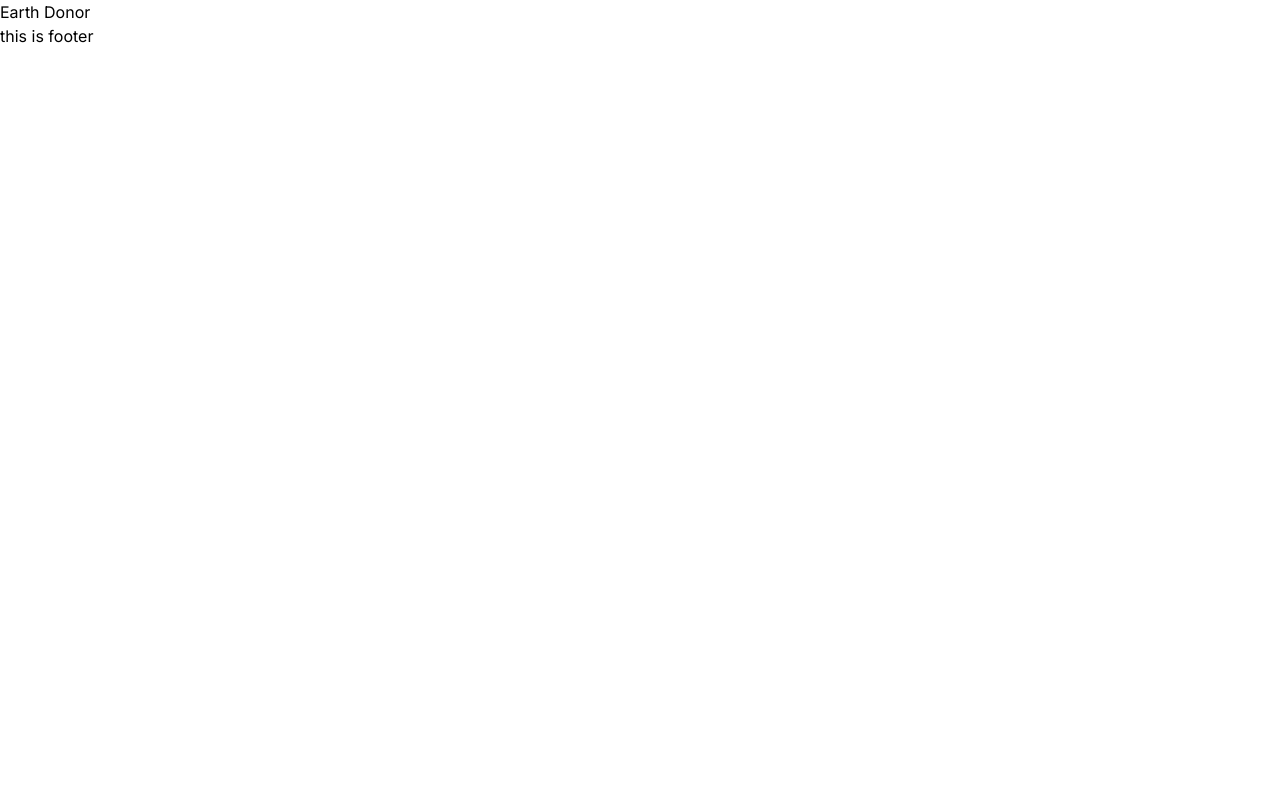
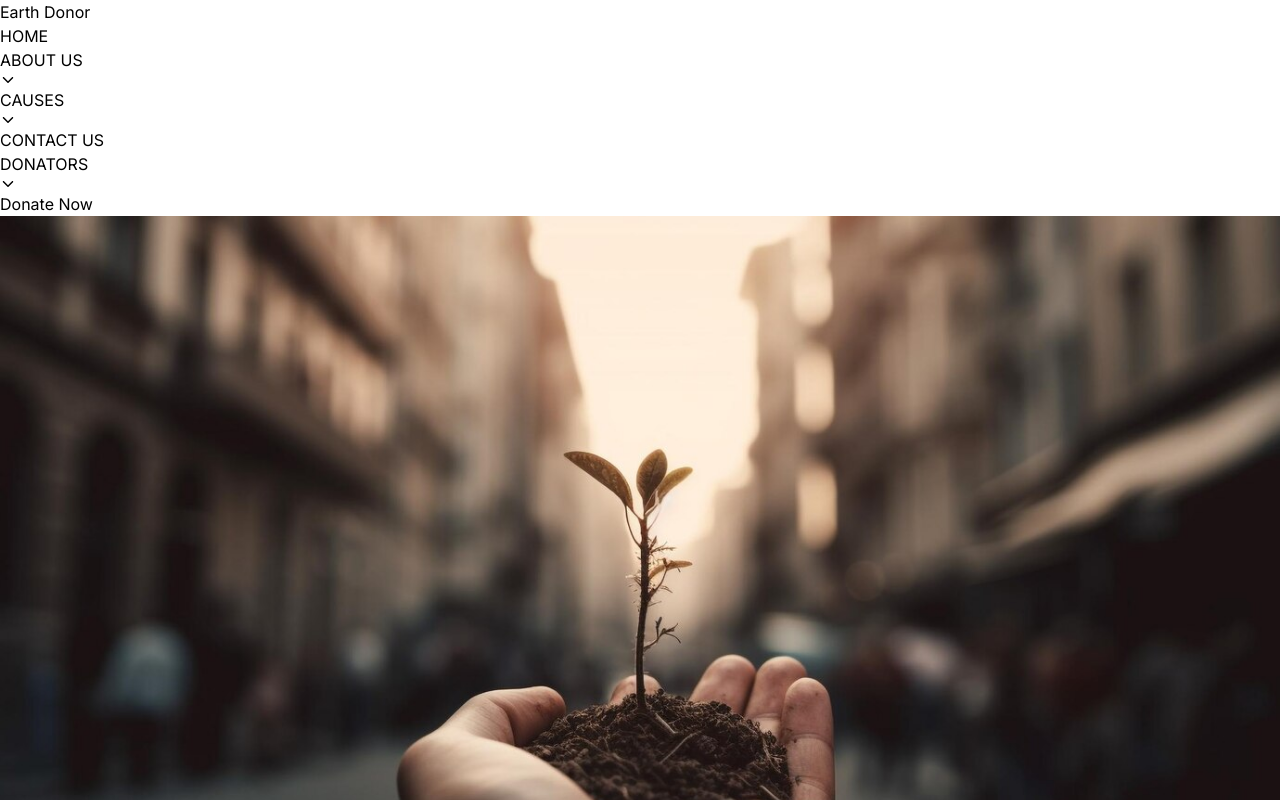
Before and after one commit to shakilahmedshuvo/earth-donor, a Next.js app: page / in a window 1280 px wide. Shown: the top 800 px of the page. Built offline with nearby package versions, Linux system fonts and the light colour scheme.

Commit message:
add banner section

```diff
--- a/next.config.mjs
+++ b/next.config.mjs
@@ -1,4 +1,8 @@
 /** @type {import('next').NextConfig} */
-const nextConfig = {};
+const nextConfig = {
+    images: {
+        domains: ["i.ibb.co", "ibb.co", "img.freepik.com", "lh3.googleusercontent.com"],
+    },
+};
 
 export default nextConfig;
--- /dev/null
+++ b/src/Components/Banner/Banner.jsx
@@ -0,0 +1,23 @@
+import Image from "next/image";
+import banner from "@/assets/banner.jpg"
+
+const Banner = () => {
+    return (
+        <div className="relative">
+            <div className="">
+                <Image
+                    className="w-full"
+                    height={1200}
+                    width={1800}
+                    src={banner}
+                    alt="" />
+            </div>
+
+            <div className="absolute top-0 text-white">
+
+            </div>
+        </div>
+    );
+};
+
+export default Banner;
--- a/src/Components/Navbar/Navbar.jsx
+++ b/src/Components/Navbar/Navbar.jsx
@@ -1,12 +1,38 @@
+import { IoIosArrowDown } from "react-icons/io";
+
 const Navbar = () => {
     return (
-        <div className="max-w-7xl mx-auto">
-            <div className="grid grid-cols-10">
+        <div className="bg-black bg-opacity-30 text-white fixed z-30 top-0 w-full">
+            <div className="max-w-7xl mx-auto grid grid-cols-12 pt-6 pb-1">
 
-                <div>
-                    <h2>
+                <div className="col-span-2 flex items-center">
+                    <h2 className="text-2xl font-semibold ">
                         Earth Donor
                     </h2>
+                </div>
+
+                <div className="flex items-center justify-center col-span-8 text-sm font-medium">
+                    <h2 className="mx-5 py-3 border-b-4 border-green-600 h-12">
+                        HOME
+                    </h2>
+                    <h2 className="flex items-center mx-5 py-3">
+                        ABOUT US <IoIosArrowDown className="ms-2" />
+                    </h2>
+                    <h2 className="flex items-center mx-5 py-3">
+                        CAUSES <IoIosArrowDown className="ms-2" />
+                    </h2>
+                    <h2 className="mx-5 py-3">
+                        CONTACT US
+                    </h2>
+                    <h2 className="flex items-center mx-5 py-3">
+                        DONATORS <IoIosArrowDown className="ms-2" />
+                    </h2>
+                </div>
+
+                <div className="col-span-2 text-center font-medium">
+                    <button className="bg-[#FFC107] py-2 px-6 rounded-sm text-black font-medium">
+                        Donate Now
+                    </button>
                 </div>
 
             </div>
--- a/src/app/layout.js
+++ b/src/app/layout.js
@@ -1,5 +1,7 @@
 import { Inter } from "next/font/google";
 import "./globals.css";
+import Navbar from "@/Components/Navbar/Navbar";
+import Footer from "@/Components/Footer/Footer";
 
 const inter = Inter({ subsets: ["latin"] });
 
@@ -13,7 +15,9 @@ export default function RootLayout({ children }) {
     <html lang="en">
       <body
         className={inter.className}>
+        <Navbar />
         {children}
+        <Footer />
       </body>
     </html>
   );
--- a/src/app/page.js
+++ b/src/app/page.js
@@ -1,12 +1,9 @@
-import Footer from "@/Components/Footer/Footer";
-import Navbar from "@/Components/Navbar/Navbar";
+import Banner from "@/Components/Banner/Banner";
 
 export default function Home({ children }) {
   return (
     <main>
-      <Navbar />
-      {children}
-      <Footer />
+      <Banner />
     </main>
   );
 }
```
Also changed, not shown: package.json (+5 -4 lines), src/assets/banner.jpg (added), 1 other file (tests, documents, lock files or other folders).
